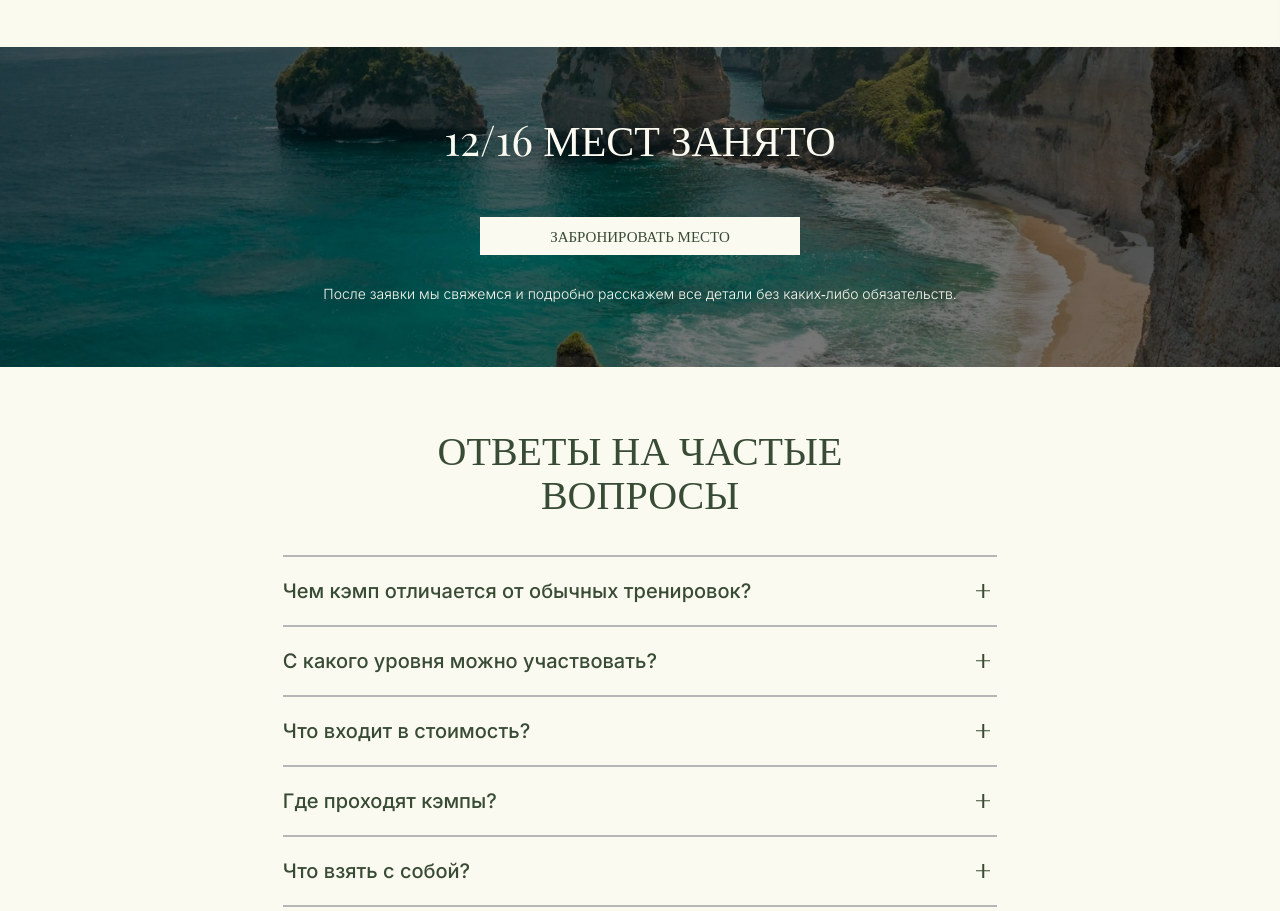
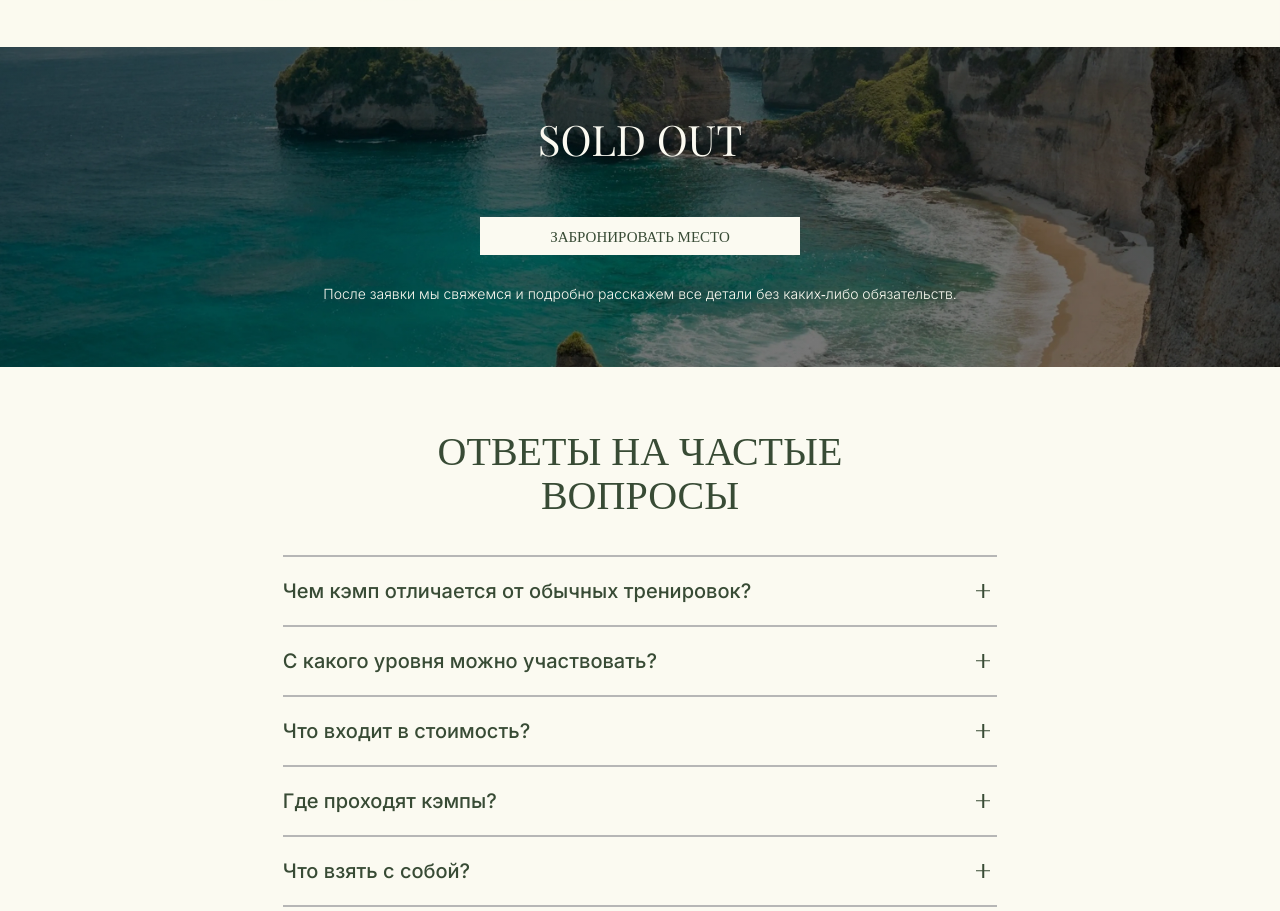
Before and after one commit to Sk1nn9/camp-bali, a plain HTML site: page index.html in a window 1280 px wide. Shown: the part 5963-6874 px from the top of the page. Drawn offline with nearby package versions, Linux system fonts and the light colour scheme; animation ran at ten frames a second; a web font is replaced by a local one.

Commit message:
Update index.html

```diff
--- a/index.html
+++ b/index.html
@@ -484,7 +484,7 @@
         </section>
 
         <section class="reserv">
-            <h2 class="reserv__title">12/16 МЕСТ ЗАНЯТО</h2>
+            <h2 class="reserv__title">SOLD OUT</h2>
             <a class="reserv__btn" href="#form" data-open-form="true">ЗАБРОНИРОВАТЬ МЕСТО</a>
             <p class="reserv__txt">После заявки мы свяжемся и подробно расскажем все детали без каких‑либо обязательств.
             </p>
```
